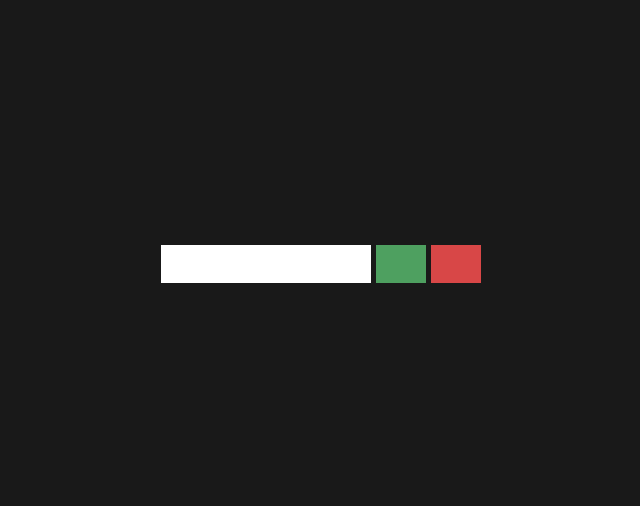
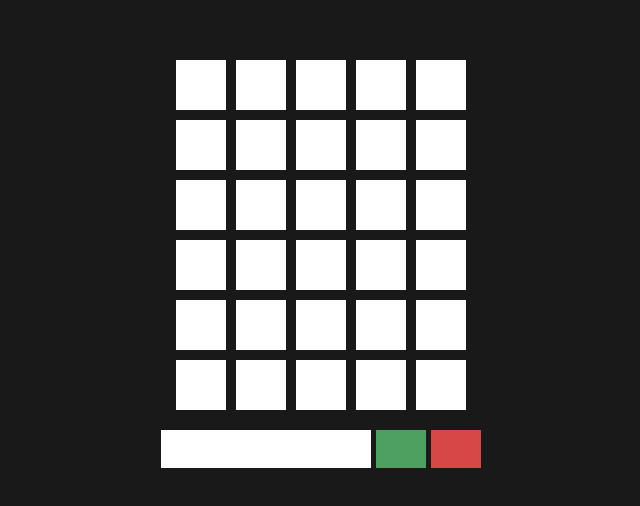
Before and after one commit to Guthias/palavreta, a React (Create React App) app: page / in a window 1280 px wide. Shown: the part 136-642 px from the top of the page, without its empty margins (319-959 px from the left). Built offline with nearby package versions, Linux system fonts and the light colour scheme.

Commit message:
feat: creating board structure

```diff
--- a/src/App.jsx
+++ b/src/App.jsx
@@ -1,5 +1,6 @@
 import React from 'react';
 import styled from 'styled-components';
+import WordBoard from './components/WordBoard';
 import WordInput from './components/WordInput';
 
 const Div = styled.div`
@@ -7,6 +8,7 @@ const Div = styled.div`
   height: 100vh;
   width: 100vw;
   display: flex;
+  flex-direction: column;
   align-items: center;
   justify-content: center;
 `;
@@ -14,6 +16,7 @@ const Div = styled.div`
 function App() {
   return (
     <Div>
+      <WordBoard />
       <WordInput />
     </Div>
   );
--- /dev/null
+++ b/src/components/BoardRow.jsx
@@ -0,0 +1,32 @@
+import React from 'react';
+import styled from 'styled-components';
+
+const Row = styled.div`
+  display: flex;
+  gap: 10px;
+  flex-direction: row;
+`;
+
+const Cell = styled.div`
+  background-color: white;
+  width: 50px;
+  height: 50px;
+  font-size: 38px;
+  font-weight: 700;
+  display: flex;
+  justify-content: center;
+  align-items: center;
+  user-select: none;
+`;
+
+export default function BoardRow() {
+  return (
+    <Row>
+      <Cell />
+      <Cell />
+      <Cell />
+      <Cell />
+      <Cell />
+    </Row>
+  );
+}
--- /dev/null
+++ b/src/components/WordBoard.jsx
@@ -0,0 +1,23 @@
+import React from 'react';
+import styled from 'styled-components';
+import BoardRow from './BoardRow';
+
+const Board = styled.div`
+  display: flex;
+  gap: 10px;
+  margin-bottom: 20px;
+  flex-direction: column;
+`;
+
+export default function WordBoard() {
+  return (
+    <Board>
+      <BoardRow />
+      <BoardRow />
+      <BoardRow />
+      <BoardRow />
+      <BoardRow />
+      <BoardRow />
+    </Board>
+  );
+}
```
